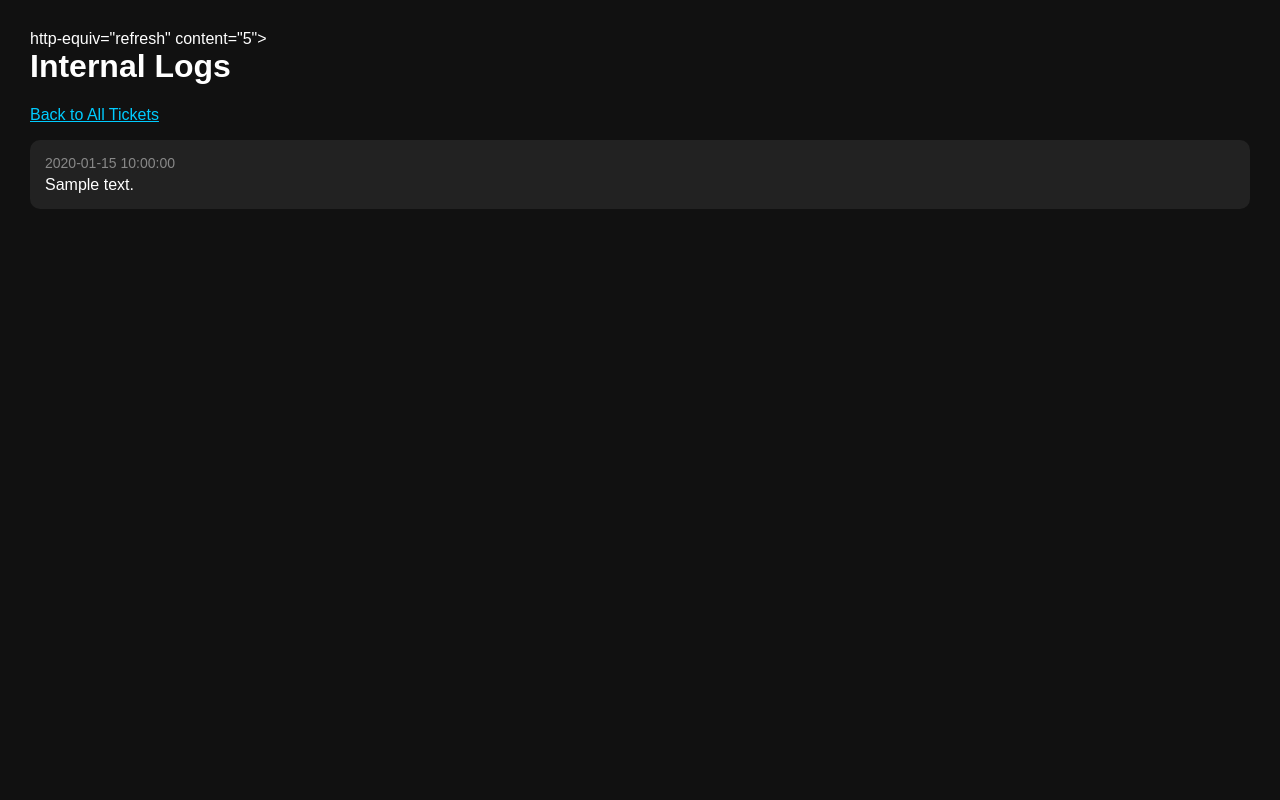
After one commit to BennyGaming635/licenseportal, a Flask app: template templates/logs.html in a window 1280 px wide. The commit adds this page. Run offline with Flask 3, Linux system fonts and the light colour scheme; the template is opened without the code that fills it: most values are stand-ins (such as "Sample title", 1, 10 or a date in 2020); parts of the project's set-up code (start-up, migrations or seed data) failed here and were passed over.

Commit message:
add logs.html and link in staff.html

```diff
--- /dev/null
+++ b/templates/logs.html
@@ -0,0 +1,53 @@
+<html>
+    <head>
+        <title>License Portal | Internal Logs</title>
+        <meta>http-equiv="refresh" content="5">
+        <style>
+            body {
+                background: #111;
+                color: white;
+                font-family: Arial;
+                margin: 0;
+                padding: 30px;
+            }
+
+            h1 {
+                margin-top: 0;
+            }
+
+            .log {
+                background: #222;
+                padding: 15px;
+                margin-bottom: 10px;
+                border-radius: 10px;
+            }
+
+            .time {
+                color: #888;
+                font-size: 14px;
+                margin-bottom: 5px;
+            }
+
+            a {
+                color: #00ccff;
+            }
+        </style>
+    </head>
+    <body>
+        <h1>Internal Logs</h1>
+        <p><a href="/staff">
+            Back to All Tickets
+        </a></p>
+        {% for log in logs%}
+        <div class="log">
+            <div class="time">
+                {{ log.time }}
+            </div>
+            <div>
+                {{ log.message }}
+            </div>
+        </div>
+
+        {% endfor %}
+    </body>
+</html>
--- a/templates/staff.html
+++ b/templates/staff.html
@@ -62,6 +62,9 @@
             <h1>Current Tickets</h1>
             <div class="refresh">This will refresh every 10 seconds</div>
         </div>
+        <a href="/logs">
+            <button>View Logs</button>
+        </a>
         <a href="/staff-logout">
             <button>Logout</button>
         </a>
```
